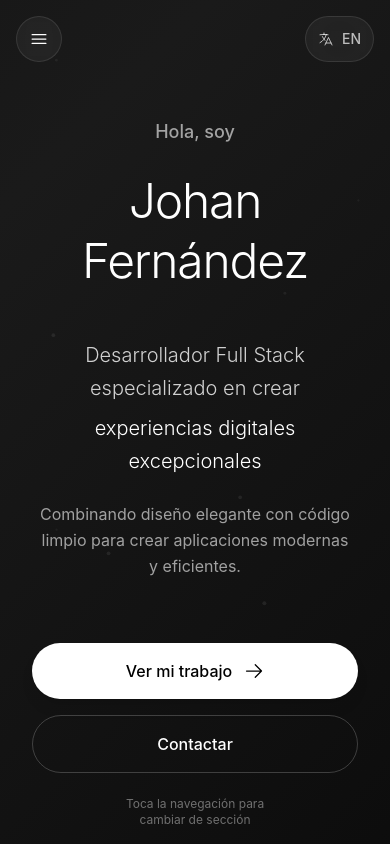
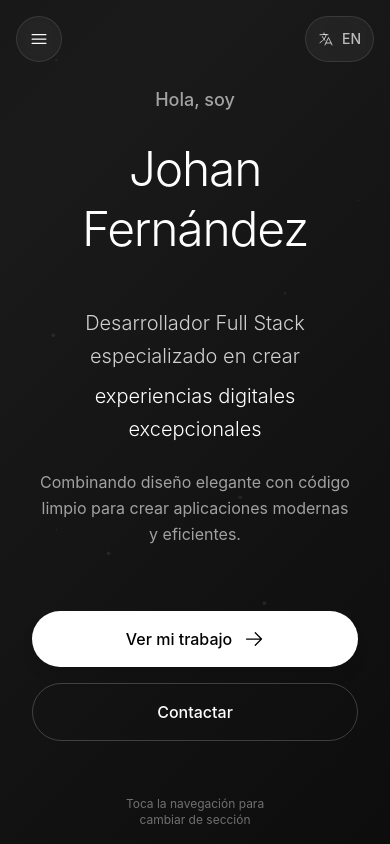
Before and after one commit to MrJohanF/mrjohanf-portfolio, a Next.js app: page / in a window 390 px wide. Built offline with nearby package versions, Linux system fonts and the light colour scheme.

Commit message:
Update padding in Home component for improved mobile layout: adjust bottom padding for better spacing and visual consistency.

```diff
--- a/src/app/components/Home.js
+++ b/src/app/components/Home.js
@@ -123,7 +123,7 @@ export default function Home({ t, isMobile, isLoaded, handleSectionChange }) {
 
       <motion.div
         className={`flex flex-col gap-4 ${
-          isMobile ? 'pt-8 px-4' : 'sm:flex-row pt-8'
+          isMobile ? 'pt-8 px-4 pb-16' : 'sm:flex-row pt-8'
         } items-center justify-center`}
         variants={{
           hidden: { opacity: 0 },
```
